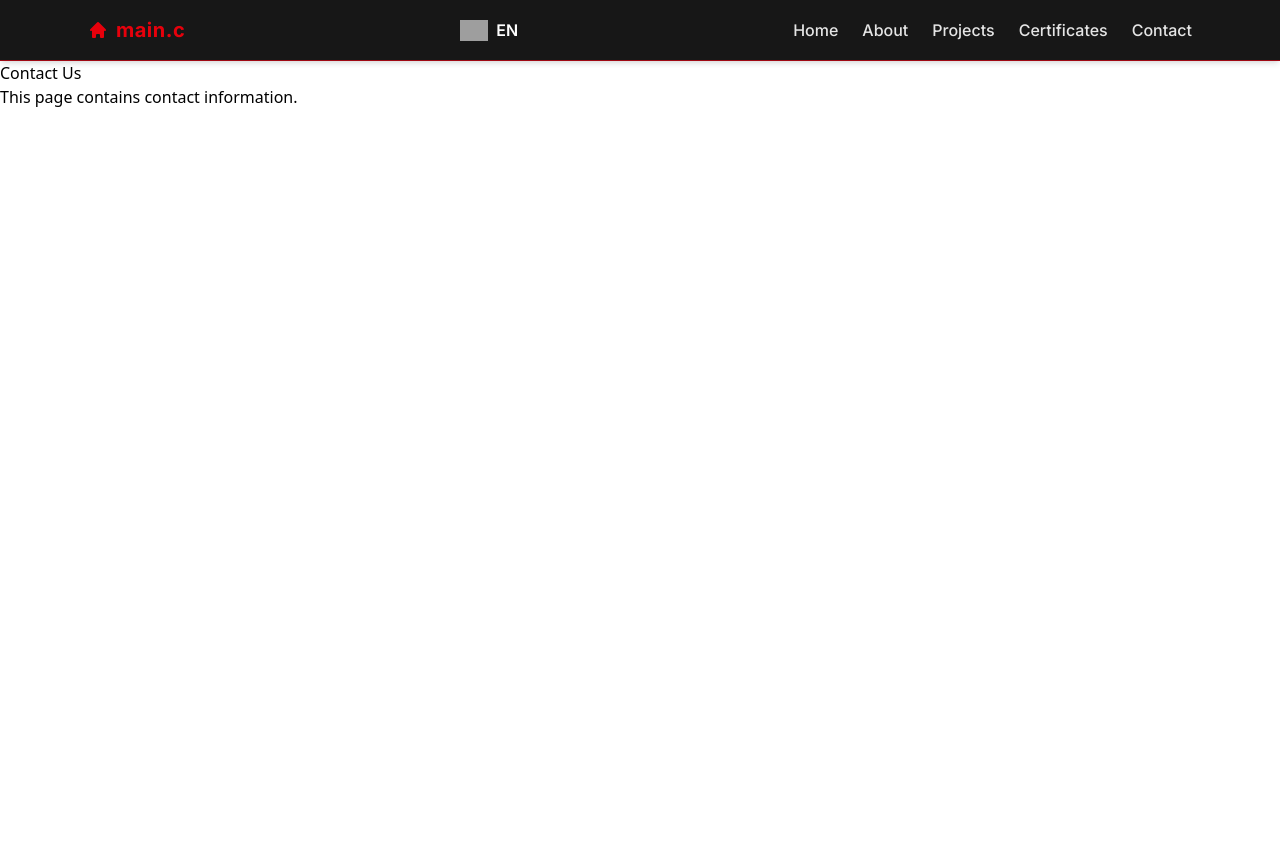
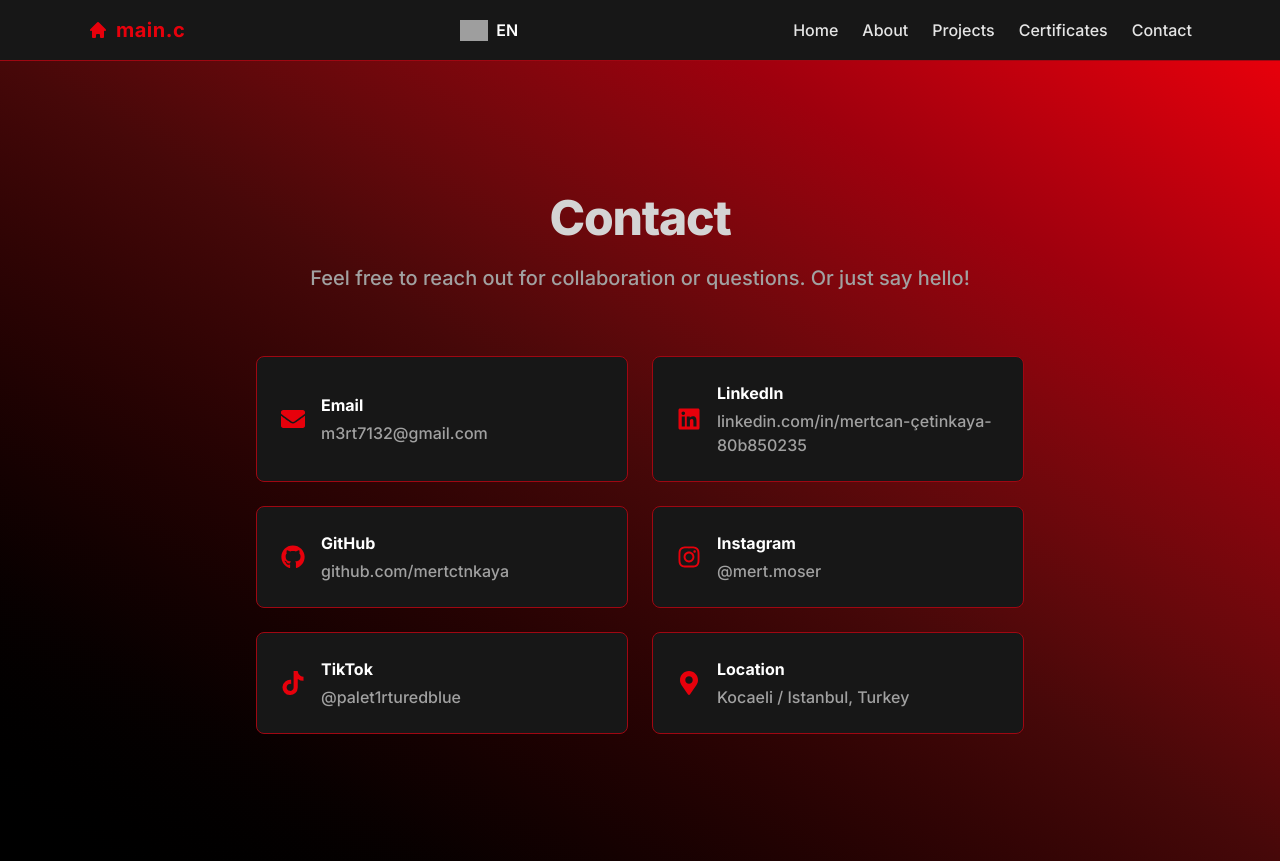
Before and after one commit to mertctnkaya/mertctnkaya.github.io, a React (Vite) app: page /contact in a window 1280 px wide. Before the commit the page ends 800 px from the top, so only its background shows below. Built offline with nearby package versions, Linux system fonts and the light colour scheme; grey boxes are pictures that could not be loaded.

Commit message:
feat(pages): All pages is completed and filled with temp informations

```diff
--- a/src/pages/About.tsx
+++ b/src/pages/About.tsx
@@ -1,15 +1,58 @@
+import { useLanguage } from "../i18n/LanguageProvider";
 import translations from "../i18n/translates";
-import { useLanguage } from "../i18n/LanguageProvider";
 
-function About() {
+const About = () => {
 	const { language } = useLanguage();
 	const t = translations[language].about;
 
 	return (
-		<div className="min-h-screen flex flex-col justify-center items-center bg-neutral-800 text-neutral-300 px-6 py-16 font-inter">
-			<h1>{t.title}</h1>
-			<p>{t.desc}</p>
-		</div>
+		<section className="bg-gradient-to-tr from-black via-red-950 to-red-600 min-h-screen font-inter flex flex-col justify-center items-center px-6 py-16 font-medium text-neutral-300 w-full overflow-hidden relative">
+			<div className="max-w-4xl w-full flex flex-col items-center gap-8 text-center relative z-10">
+				<div className="text-center mb-8">
+					<h1 className="text-4xl sm:text-5xl font-extrabold leading-tight tracking-tight mb-4">{t.title.about}</h1>
+					<p className="text-lg sm:text-xl text-neutral-400 max-w-2xl mx-auto">{t.desc}</p>
+				</div>
+				<div className="grid grid-cols-1 md:grid-cols-2 gap-8 w-full max-w-3xl">
+
+					<div className="bg-neutral-900 bg-opacity-50 backdrop-blur-sm border border-red-800 rounded-lg p-6 hover:bg-opacity-70 transition-all">
+						<h3 className="text-xl font-bold text-white mb-2">{t.title.skills}</h3>
+						<ul className="text-left text-neutral-300 space-y-1">
+							{t.skills.map((skill: string, i: number) => (
+									<li key={i} className="pl-2 list-disc list-inside">
+										{skill}
+									</li>
+								))}
+						</ul>
+					</div>
+
+					<div className="bg-neutral-900 bg-opacity-50 backdrop-blur-sm border border-red-800 rounded-lg p-6 hover:bg-opacity-70 transition-all">
+						<h3 className="text-xl font-bold text-white mb-2">{t.title.exp}</h3>
+						{t.experience.map((exp: any, i: number) => (
+								<div key={i} className="mb-3 text-left">
+									<div className="font-semibold text-red-400">{exp.title}</div>
+									<div className="text-neutral-300">{exp.company}</div>
+									<div className="text-neutral-400 text-sm">{exp.period}</div>
+									<div className="text-neutral-400 text-xs mt-1">{exp.desc}</div>
+								</div>
+							))}
+					</div>
+
+					<div className="bg-neutral-900 bg-opacity-50 backdrop-blur-sm border border-red-800 rounded-lg p-6 hover:bg-opacity-70 transition-all col-span-1 md:col-span-2">
+						<h3 className="text-xl font-bold text-white mb-2">{t.title.edu}</h3>
+						<div className="flex flex-col md:flex-row gap-4">
+							{t.education.map((edu: any, i: number) => (
+									<div key={i} className="flex-1 text-left bg-neutral-800 bg-opacity-60 rounded p-4 border border-red-900">
+										<div className="font-semibold text-red-400">{edu.school}</div>
+										<div className="text-neutral-300">{edu.program}</div>
+										<div className="text-neutral-400 text-sm">{edu.period}</div>
+									</div>
+								))}
+						</div>
+					</div>
+				</div>
+			</div>
+		</section>
 	);
-}
+};
+
 export default About;
--- a/src/pages/Certificates.tsx
+++ b/src/pages/Certificates.tsx
@@ -1,10 +1,32 @@
-function Certificates() {
-  return (
-	<div>
-	  <h1>Certificates</h1>
-	  <p>This page lists all the certificates.</p>
-	</div>
-  );
-}
+import { useLanguage } from "../i18n/LanguageProvider";
+import translations from "../i18n/translates";
+
+const Certificates = () => {
+	const { language } = useLanguage();
+	const t = translations[language].certificates;
+
+	return (
+		<section className="bg-gradient-to-tr from-black via-red-950 to-red-600 min-h-screen font-inter flex flex-col justify-center items-center px-6 py-16 font-medium text-neutral-300 w-full overflow-hidden relative">
+			<div className="max-w-4xl w-full flex flex-col items-center gap-8 text-center relative z-10">
+				<div className="text-center mb-8">
+					<h1 className="text-4xl sm:text-5xl font-extrabold leading-tight tracking-tight mb-4">{t.title}</h1>
+					<p className="text-lg sm:text-xl text-neutral-400 max-w-2xl mx-auto">{t.desc}</p>
+				</div>
+				<div className="grid grid-cols-1 md:grid-cols-2 gap-6 w-full max-w-3xl">
+					{t.list.map((cert: any, i: number) => (
+							<div
+								key={i}
+								className="bg-neutral-900 bg-opacity-50 backdrop-blur-sm border border-red-800 rounded-lg p-6 hover:bg-opacity-70 transition-all group flex flex-col justify-between"
+							>
+								<h3 className="text-xl font-bold text-white group-hover:text-red-400 transition-colors mb-2">{cert.title}</h3>
+								<div className="text-red-400 font-medium mb-1">{cert.issuer}</div>
+								<div className="text-neutral-400 text-sm">{cert.year}</div>
+							</div>
+						))}
+				</div>
+			</div>
+		</section>
+	);
+};
 
 export default Certificates;
--- a/src/pages/Contact.tsx
+++ b/src/pages/Contact.tsx
@@ -1,10 +1,86 @@
-function Contact() {
-  return (
-	<div>
-	  <h1>Contact Us</h1>
-	  <p>This page contains contact information.</p>
-	</div>
-  );
-}
+import { useLanguage } from "../i18n/LanguageProvider";
+import translations from "../i18n/translates";
+import { FaEnvelope, FaGithub, FaLinkedin, FaMapMarkerAlt, FaPhone, FaInstagram, FaTiktok } from "react-icons/fa";
+
+const Contact = () => {
+	const { language } = useLanguage();
+	const t = translations[language].contact;
+	const info = t.info;
+
+	const contactItems = [
+		{
+			icon: FaEnvelope,
+			label: "Email",
+			value: info.email,
+			link: `mailto:${info.email}`,
+		},
+		{
+			icon: FaLinkedin,
+			label: "LinkedIn",
+			value: info.linkedin.replace("https://", ""),
+			link: info.linkedin,
+		},
+		{
+			icon: FaGithub,
+			label: "GitHub",
+			value: info.github.replace("https://", ""),
+			link: info.github,
+		},
+		{
+			icon: FaInstagram,
+			label: "Instagram",
+			value: "@mert.moser",
+			link: "https://instagram.com/mert.moser",
+		},
+		{
+			icon: FaTiktok,
+			label: "TikTok",
+			value: "@palet1rturedblue",
+			link: "https://www.tiktok.com/@palet1rturedblue",
+		},
+		{
+			icon: FaMapMarkerAlt,
+			label: "Location",
+			value: info.location,
+			link: null,
+		},
+	];
+
+	return (
+		<section className="bg-gradient-to-tr from-black via-red-950 to-red-600 min-h-screen font-inter flex flex-col justify-center items-center px-6 py-16 font-medium text-neutral-300 w-full overflow-hidden relative">
+			<div className="max-w-4xl w-full flex flex-col items-center gap-8 text-center relative z-10">
+				<div className="text-center mb-8">
+					<h1 className="text-4xl sm:text-5xl font-extrabold leading-tight tracking-tight mb-4">{t.title}</h1>
+					<p className="text-lg sm:text-xl text-neutral-400 max-w-2xl mx-auto">{t.desc}</p>
+				</div>
+				<div className="grid grid-cols-1 md:grid-cols-2 gap-6 w-full max-w-3xl">
+					{contactItems.map((item, i) => (
+						<div
+							key={i}
+							className="bg-neutral-900 bg-opacity-50 backdrop-blur-sm border border-red-800 rounded-lg p-6 flex items-center gap-4 hover:bg-opacity-70 transition-all"
+						>
+							<item.icon className="text-red-600 text-2xl" />
+							<div className="flex-1 text-left">
+								<div className="font-bold text-white mb-1">{item.label}</div>
+								{item.link ? (
+									<a
+										href={item.link}
+										target="_blank"
+										rel="noopener noreferrer"
+										className="text-neutral-400 hover:text-red-400 transition-colors break-all"
+									>
+										{item.value}
+									</a>
+								) : (
+									<span className="text-neutral-400">{item.value}</span>
+								)}
+							</div>
+						</div>
+					))}
+				</div>
+			</div>
+		</section>
+	);
+};
 
 export default Contact;
--- a/src/pages/Projects.tsx
+++ b/src/pages/Projects.tsx
@@ -1,10 +1,42 @@
-function Projects() {
-  return (
-	<div>
-	  <h1>Projects</h1>
-	  <p>This page lists all the projects.</p>
-	</div>
-  );
-}
+import { useLanguage } from "../i18n/LanguageProvider";
+import translations from "../i18n/translates";
+
+const Projects = () => {
+	const { language } = useLanguage();
+	const t = translations[language].projects;
+
+	return (
+		<section className="bg-gradient-to-tr from-black via-red-950 to-red-600 min-h-screen font-inter flex flex-col justify-center items-center px-6 py-16 font-medium text-neutral-300 w-full overflow-hidden relative">
+			<div className="max-w-6xl w-full flex flex-col items-center gap-8 text-center relative z-10">
+				<div className="text-center mb-8">
+					<h1 className="text-4xl sm:text-5xl font-extrabold leading-tight tracking-tight mb-4">{t.title}</h1>
+					<p className="text-lg sm:text-xl text-neutral-400 max-w-2xl mx-auto">{t.desc}</p>
+				</div>
+				<div className="grid grid-cols-1 md:grid-cols-2 gap-6 w-full max-w-5xl">
+					{t.list.map((project: any, i: number) => (
+							<div
+								key={i}
+								className="bg-neutral-900 bg-opacity-50 backdrop-blur-sm border border-red-800 rounded-lg p-6 hover:bg-opacity-70 transition-all group flex flex-col justify-between"
+							>
+								<div>
+									<h3 className="text-xl font-bold text-white group-hover:text-red-400 transition-colors mb-2">
+										<a href={project.link} target="_blank" className="hover:underline cursor-pointer">{project.title}</a>
+									</h3>
+									<p className="text-neutral-400 mb-4 text-left">{project.desc}</p>
+								</div>
+								<div className="flex flex-wrap gap-2 mt-auto">
+									{project.tech.map((tech: string, j: number) => (
+											<span key={j} className="px-2 py-1 bg-red-900 bg-opacity-50 text-red-300 text-xs rounded">
+												{tech}
+											</span>
+										))}
+								</div>
+							</div>
+						))}
+				</div>
+			</div>
+		</section>
+	);
+};
 
 export default Projects;
```
